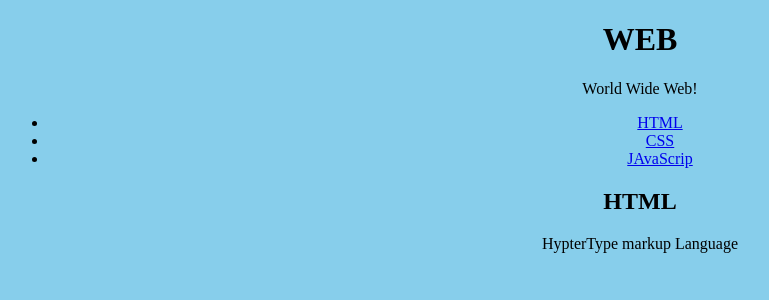
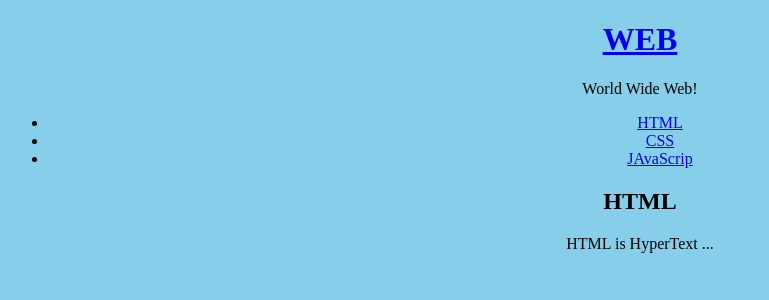
Before and after one commit to paranpiano/AppBakeHouse.Home, a React (Create React App) app: page / in a window 1280 px wide. Shown: the top 300 px of the page, without its empty margins (0-769 px from the left). Built offline with nearby package versions, Linux system fonts and the light colour scheme.

Commit message:
Practice : state change , trigger render

```diff
--- a/src/App.js
+++ b/src/App.js
@@ -8,26 +8,42 @@
 
   constructor(props){
     super(props);
+
     this.state = {
+      //mode: 'welcome',
+      mode: 'read',
       subject:{title:'WEB', sub:'World Wide Web!'},
+
+      welcomeContent:{title:'Welcome', desc:'Hello, React!!'},
       contents: [
         {id: 1, title : 'HTML', desc: 'HTML is HyperText ...'},
         {id: 2, title : 'CSS', desc: 'CSS is for design'},
         {id: 3, title : 'JAvaScrip', desc: 'JavaScript is for interactive'}
       ]
     }
+
   }
 
   render(){
+    console.log('App render')
+    var _title, _desc = null;
+
+    if (this.state.mode === 'welcome') {
+      _title = this.state.welcomeContent.title;
+      _desc = this.state.welcomeContent.desc;
+    }
+    else if(this.state.mode === 'read'){
+      _title = this.state.contents[0].title;
+      _desc = this.state.contents[0].desc;
+    }
     return (
       <div className="App">
         <Subject title={this.state.subject.title} sub={this.state.subject.sub}></Subject>
         <TOC data = {this.state.contents}></TOC>
-        <Content title='HTML' desc="HypterType markup Language"></Content>
+        <Content title={_title} desc={_desc}></Content>
       </div>
     );
   }
-
 }
 
 export default App;
--- a/src/components/Content.js
+++ b/src/components/Content.js
@@ -2,6 +2,7 @@
 
 class Content extends Component {
     render() {
+      console.log('Content render')
      return(
       <ariticle>
       <h2>
--- a/src/components/Subject.js
+++ b/src/components/Subject.js
@@ -2,9 +2,10 @@
 
 class Subject extends Component {
    render() {
+    console.log('Subject render')
     return(
       <header>
-        <h1>{this.props.title}</h1>
+        <h1><a href="/">{this.props.title}</a></h1>
         {this.props.sub}
       </header>
     );
--- a/src/components/TOC.js
+++ b/src/components/TOC.js
@@ -3,6 +3,7 @@
 class TOC extends Component {
     render() {
 
+        console.log('TOC render')
      var lists = [];
      var data = this.props.data;
      var i = 0;
```
